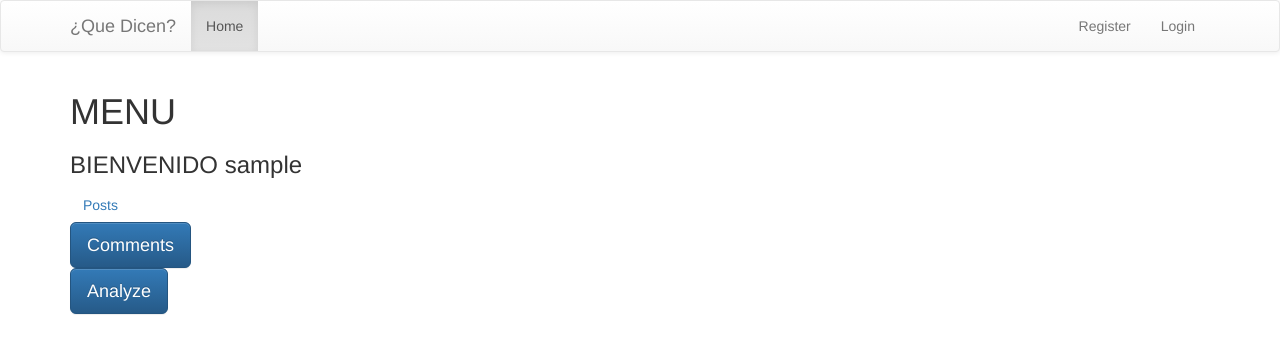
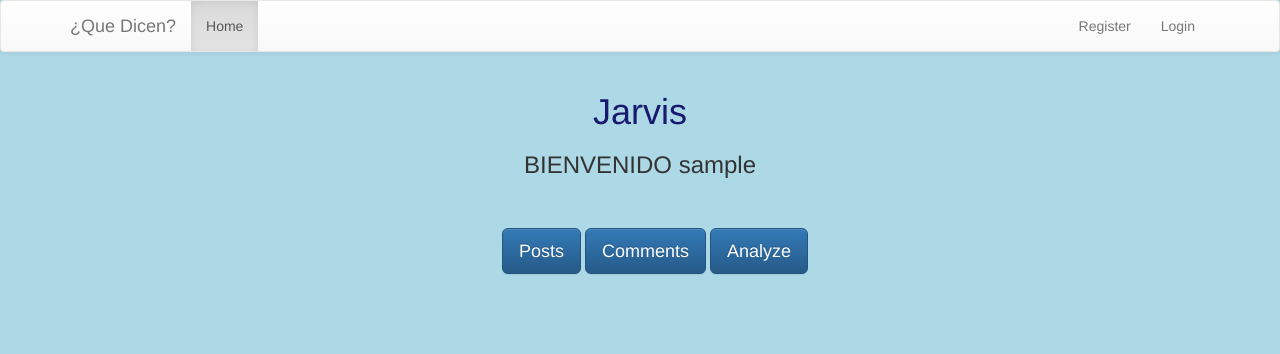
Before and after one commit to davidrodriguezlobo/Jarvis, a Flask app: page /menu in a window 1280 px wide. Shown: the top 354 px of the page. Run offline with Flask 2, Linux system fonts and the light colour scheme; the visitor is signed in with stand-in values (Sample User, id 1); some libraries are stand-ins or nearby versions.

Commit message:
Actualizacion Menu

```diff
--- a/templates/layout.html
+++ b/templates/layout.html
@@ -13,7 +13,7 @@
 <script src="https://maxcdn.bootstrapcdn.com/bootstrap/3.3.7/js/bootstrap.min.js" integrity="sha384-Tc5IQib027qvyjSMfHjOMaLkfuWVxZxUPnCJA7l2mCWNIpG9mGCD8wGNIcPD7Txa" crossorigin="anonymous"></script>
 
   </head>
-  <body>
+  <body style="background-color:lightblue;">
 
     {% include 'includes/_navbar.html' %}
     <div class="container">
--- a/templates/menu.html
+++ b/templates/menu.html
@@ -2,19 +2,23 @@
 
 {% block body %}
 
-<h1>MENU</h1>
+<h1 align="center" style="color:midnightblue">Jarvis</h1>
 
-<h3>BIENVENIDO {{session.username}}</h3>
+<h3 align="center">BIENVENIDO {{session.username}}</h3>
 
-<div class="container">
+<div class="container" align="center">
+  <br><br>
     <div class="row">
-      <div class="col-sm">
+      <!--<div class="col-sm">
         <a href="/posts" class="btn btn-outline-primary">Posts</a>
       </div>
+      <br>
+      <br>-->
       <div class="col-sm">
+          <a href="/posts" class="btn btn-primary btn-lg">Posts</a>
+
         <a href="/comments" class="btn btn-primary btn-lg">Comments</a>
-      </div>
-      <div class="col-sm">
+
         <a href="/score" class="btn btn-primary btn-lg">Analyze</a>
       </div>
     </div>
```
